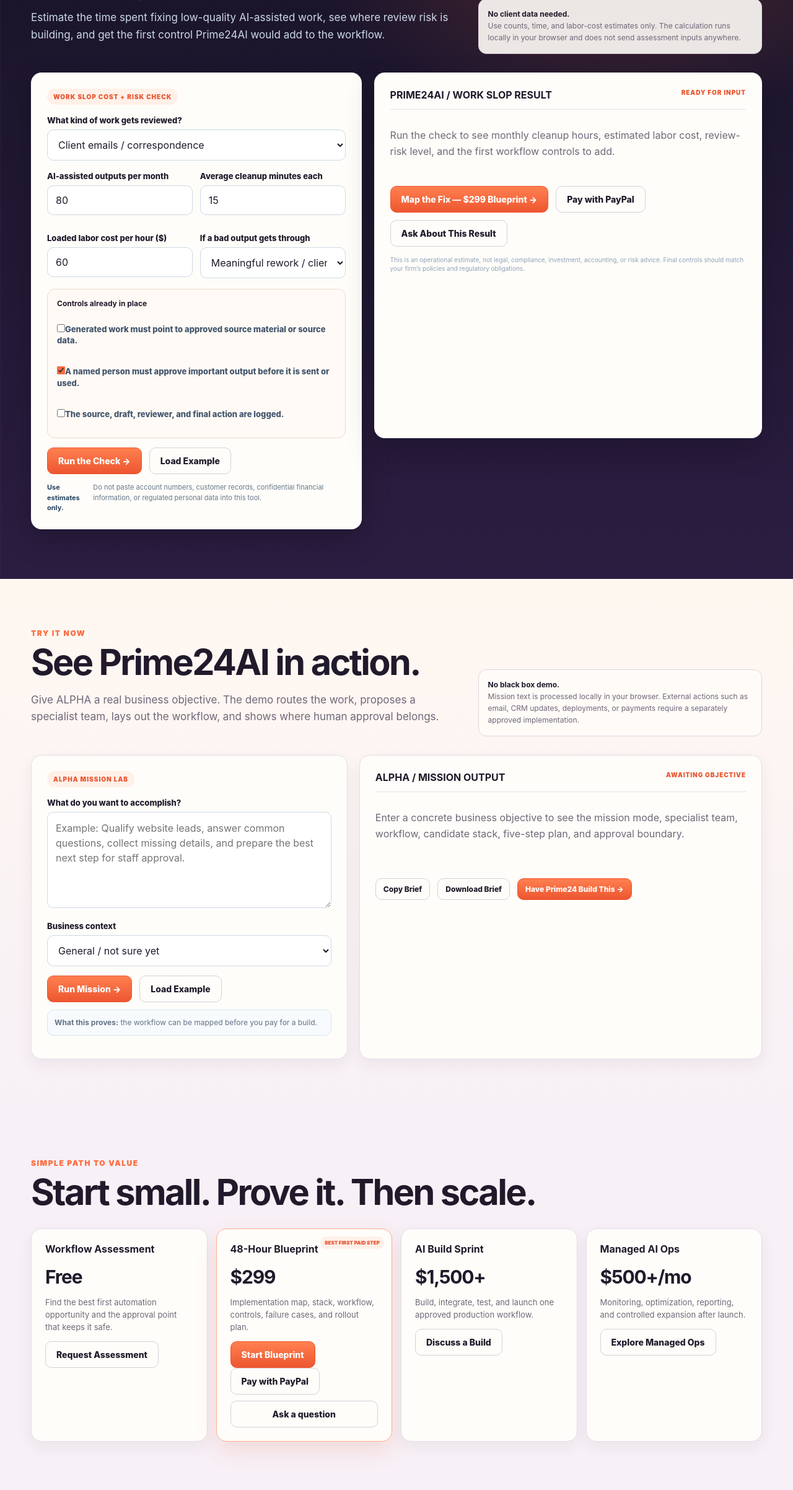
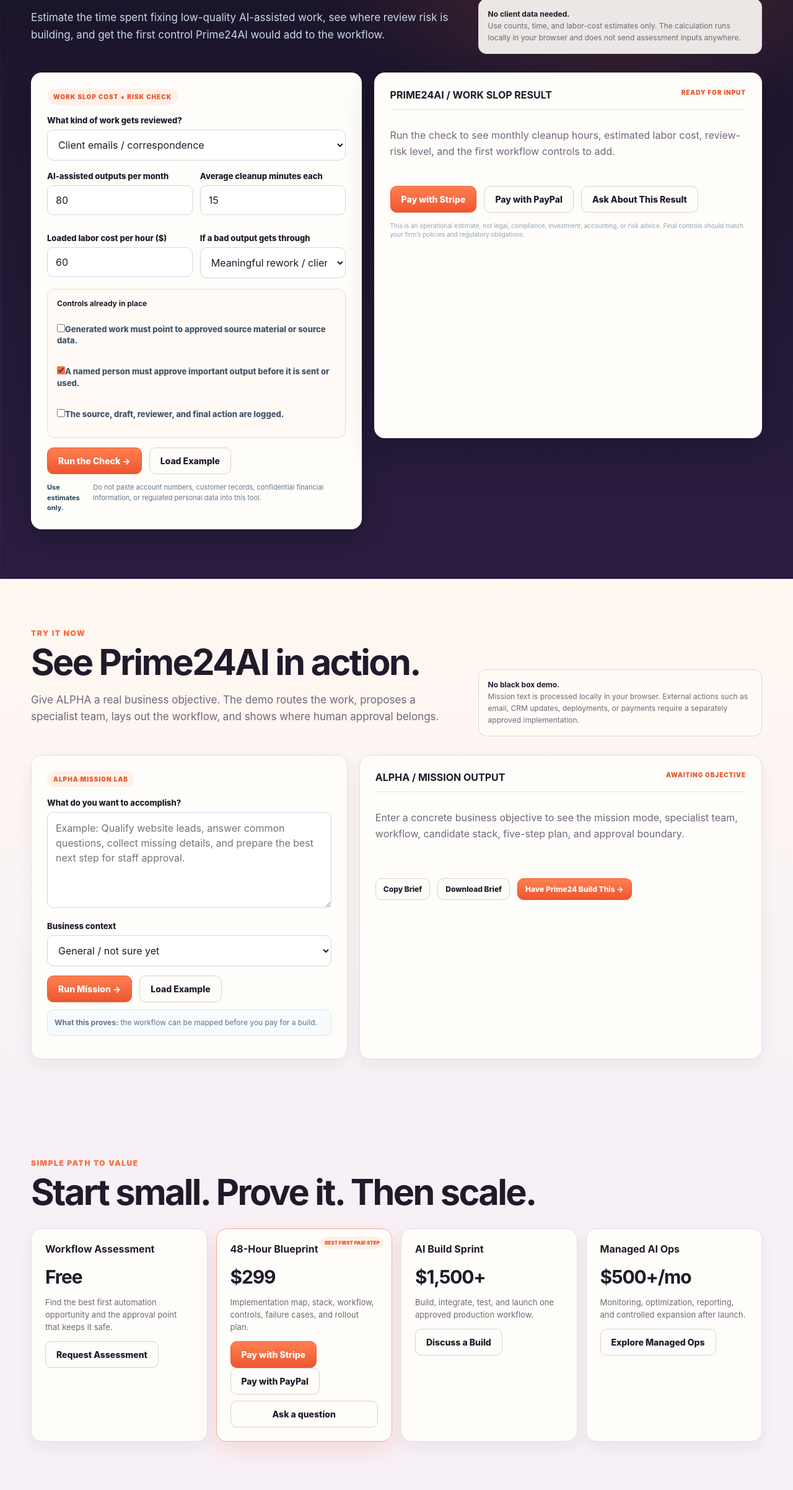
Before and after one commit to darnleyweekes-spec/prime24ai, a plain HTML site: page index.html in a window 1280 px wide. Shown: the part 1830-4234 px from the top of the page at 62% size. Drawn offline with Linux system fonts and the light colour scheme.

Commit message:
Standardize Stripe payment button labels

```diff
--- a/index.html
+++ b/index.html
@@ -340,7 +340,7 @@
                 <a
                   class="btn primary"
                   href="https://book.stripe.com/dRm6oB0ftgVq1001zr48003"
-                  >Map the Fix — $299 Blueprint →</a
+                  >Pay with Stripe</a
                 ><a
                   class="btn"
                   href="https://www.paypal.com/ncp/payment/9AZQURHNBBD34"
@@ -471,7 +471,7 @@
               <a
                 class="btn primary"
                 href="https://book.stripe.com/dRm6oB0ftgVq1001zr48003"
-                >Start Blueprint</a
+                >Pay with Stripe</a
               ><a
                 class="btn"
                 href="https://www.paypal.com/ncp/payment/9AZQURHNBBD34"
```
